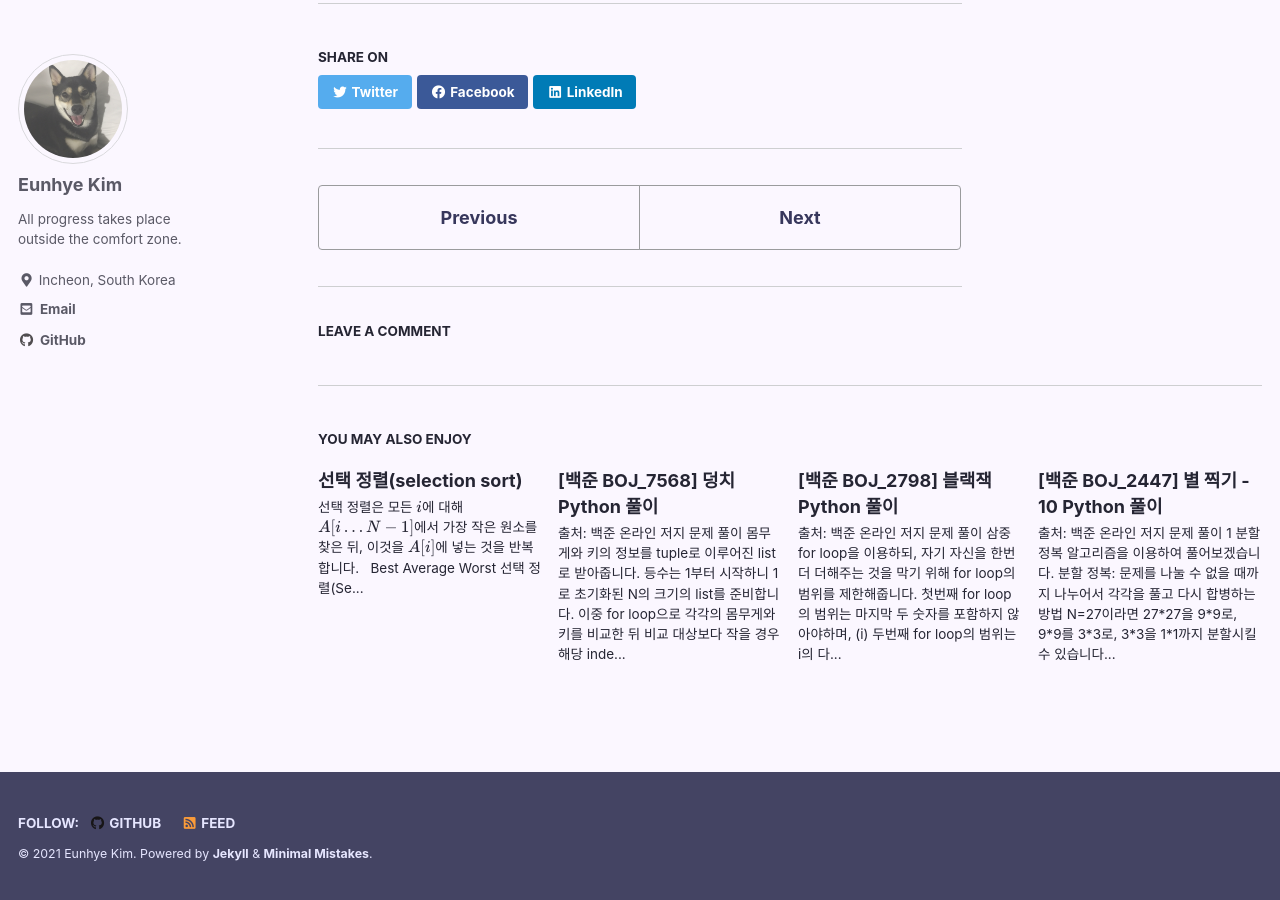
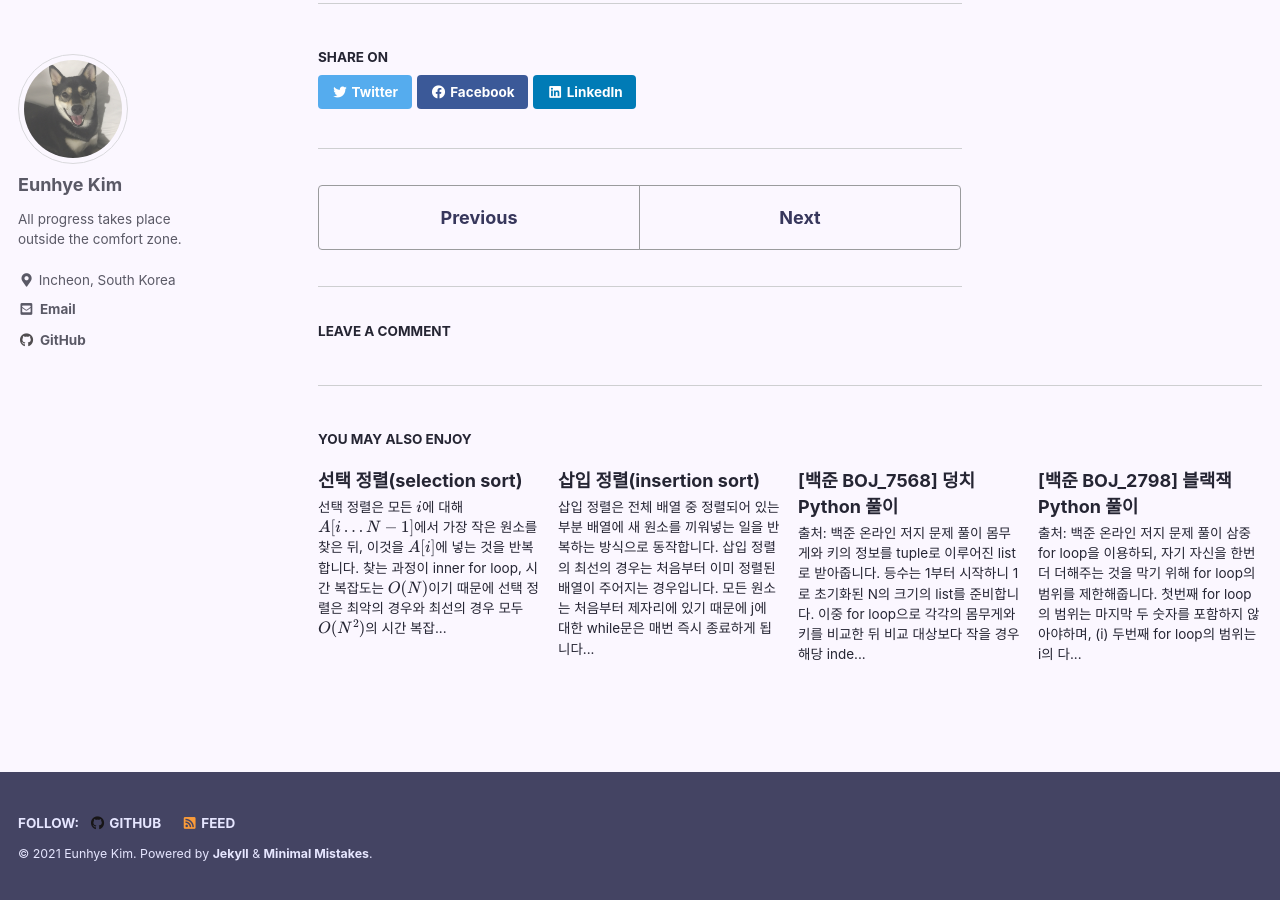
Before and after one commit to kimeunh3/kimeunh3.github.io, a Jekyll site: the page built from _posts/2021-04-14-algospot-01.md, in a window 1280 px wide and 900 px high, scrolled down 6035 px. Built offline with Jekyll 4.4.1, drawn with Linux system fonts in a browser that asks for light colours; cached includes are drawn as plain includes; some web fonts are replaced; formulas are drawn with MathJax 3; comment, search, counter and statistics services are not loaded.

Commit message:
added insertion sort post

````diff
--- a/_posts/2021-04-14-algospot-01.md
+++ b/_posts/2021-04-14-algospot-01.md
@@ -91,9 +91,9 @@ O 표기법은 각 경우의 수행 시간을 간단히 나타내는 표기법
 
 아래에 두 정렬의 코드와 동작 과정을 설명한 포스팅의 링크를 달아두겠습니다.
 
-> [선택 정렬(selection sort)]()
+> [선택 정렬(selection sort)](https://kimeunh3.github.io/sorting/selection-sort/)
 
-> [삽입 정렬(insertion sort)]()
+> [삽입 정렬(insertion sort)](https://kimeunh3.github.io/sorting/insertion-sort/)
 
 ### 수행 시간 어림짐작하기
 입력의 크기를 시간 복잡도에 대입해서 얻은 반복문 수행 횟수에 대해, 1초당 반복문 수행 횟수가 1억($10^8$)을 넘어가면 시간 제한을 초과할 가능성이 있다.
--- /dev/null
+++ b/_posts/2021-04-15-insertion-sort.md
@@ -0,0 +1,40 @@
+---
+title: "삽입 정렬(insertion sort)"
+excerpt_separator: <!--more-->
+categories:
+    - "Sorting"
+tags:
+    - "insertion sort"
+use_math: true
+---
+
+삽입 정렬은 전체 배열 중 정렬되어 있는 부분 배열에 새 원소를 끼워넣는 일을 반복하는 방식으로 동작합니다.
+
+삽입 정렬의 최선의 경우는 처음부터 이미 정렬된 배열이 주어지는 경우입니다. 모든 원소는 처음부터 제자리에 있기 때문에 j에 대한 while문은 매번 즉시 종료하게 됩니다. 이 경우 while문의 시간 복잡도를 $O(1)$로 보아야 하기 때문에 전체 수행 시간은 선형 시간, 즉 $O(N)$이 됩니다.
+
+반면 최악의 경우는 역순으로 정렬된 배열이 주어지는 경우입니다. 이 경우 모든 while문은 j를 0까지 줄여가며 숫자들을 맨 앞으로 끌고 가야 합니다. 때문에 while문의 시간 복잡도는 $O(N)$이 되고, 전체 시간 복잡도는 $O(N^2)$이 됩니다.
+
+삽입 정렬은 흔히 사용하는 $O(N^2)$ 정렬 중 가장 빠른 알고리즘으로 알려져 있습니다.
+
+## 시간 복잡도
+|            			 |   Best   |  Average |   Worst  |
+|------------------------|:--------:|:--------:|:--------:|
+|삽입 정렬(Insertion Sort)| $O(N)$ | $O(N^2)$ | $O(N^2)$ |
+
+## 코드
+```python
+def insertionSort(A):
+    for i in range(len(A)):
+        j = i
+        while j > 0 and A[j-1] > A[j]:
+            # swap
+            temp = A[j-1]
+            A[j-1] = A[j]
+            A[j] = temp
+            j -= 1
+```
+
+## 동작 과정
+![insertion-sort-execution-1](https://user-images.githubusercontent.com/59808674/114851499-dd0fb880-9e1c-11eb-83c5-b1589003969c.png)
+
+![insertion-sort-execution-2](https://user-images.githubusercontent.com/59808674/114851505-ded97c00-9e1c-11eb-87b9-4ba253b5d07b.png)
--- a/_posts/2021-04-15-selection-sort.md
+++ b/_posts/2021-04-15-selection-sort.md
@@ -10,6 +10,9 @@ use_math: true
 
 선택 정렬은 모든 $i$에 대해 $A[i...N-1]$에서 가장 작은 원소를 찾은 뒤, 이것을 $A[i]$에 넣는 것을 반복합니다.
 
+찾는 과정이 inner for loop, 시간 복잡도는 $O(N)$이기 때문에 선택 정렬은 최악의 경우와 최선의 경우 모두 $O(N^2)$의 시간 복잡도를 가지게 됩니다.
+
+## 시간 복잡도
 |            	   		   |   Best   |  Average |   Worst  |
 |--------------------------|:--------:|:--------:|:--------:|
 | 선택 정렬(Selection Sort) | $O(N^2)$ | $O(N^2)$ | $O(N^2)$ |
````
